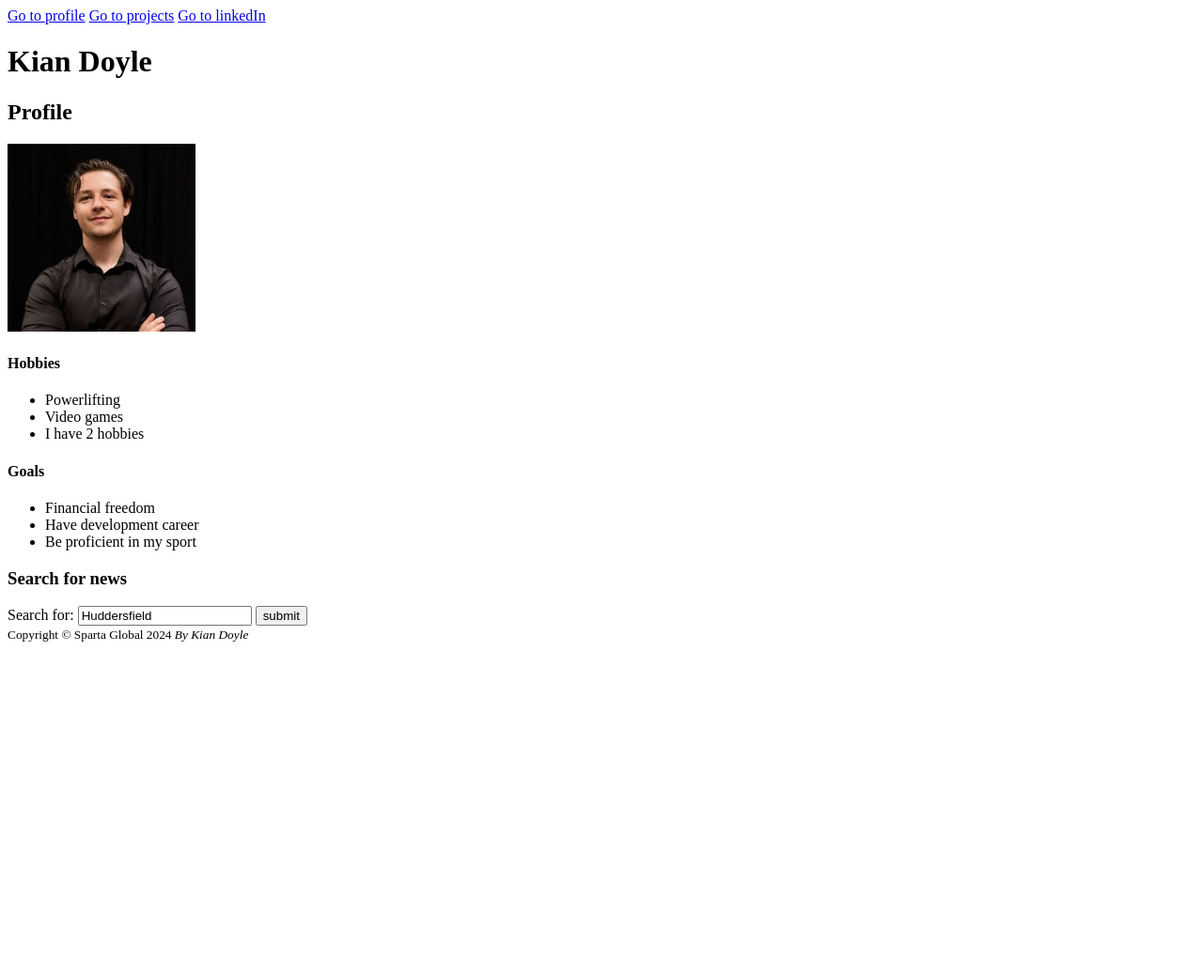
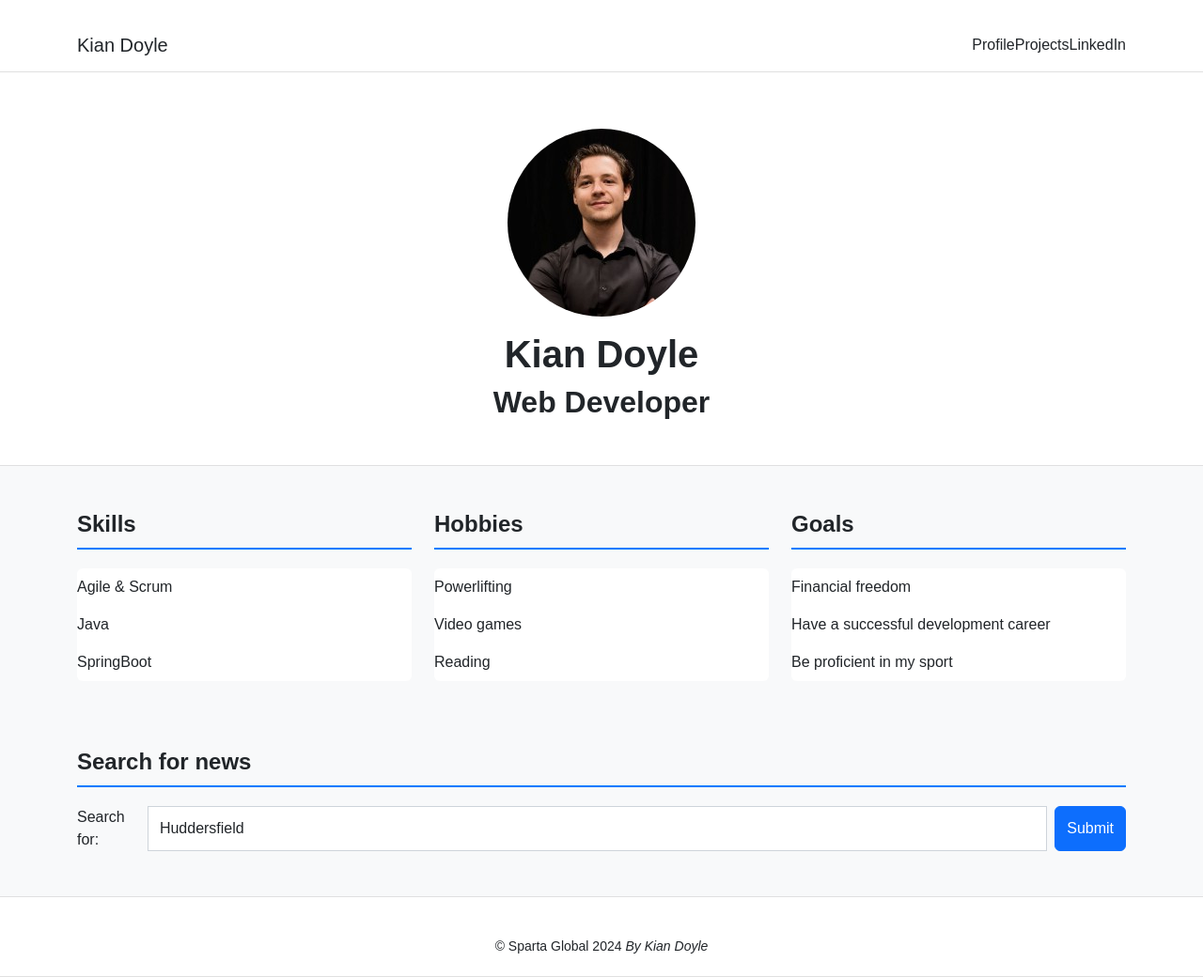
Before and after one commit to KianDoyleSparta/Profile, a plain HTML site: page index.html in a window 1280 px wide. Shown: the whole page at 94% size. Before the commit the page ends 800 px from the top, so only its background shows below. Drawn offline with nearby package versions, Linux system fonts and the light colour scheme.

Commit message:
Redined style for profile

```diff
--- a/index.css
+++ b/index.css
@@ -0,0 +1,55 @@
+body {
+    font-family: Arial, sans-serif;
+    background-color: #f8f9fa;
+    color: #212529;
+}
+
+.navbar, .footer {
+    background-color: #ffffff;
+    border-bottom: 1px solid #e0e0e0;
+}
+
+.navbar-brand, .nav-link {
+    color: #212529 !important;
+}
+
+header {
+    background-color: #ffffff;
+    padding: 40px 0;
+    text-align: center;
+    border-bottom: 1px solid #e0e0e0;
+}
+
+header img {
+    max-width: 150px;
+    border-radius: 50%;
+}
+
+h1, h2, h3, h4 {
+    font-weight: 700;
+}
+
+.container {
+    margin-top: 20px;
+}
+
+.list-group-item {
+    border: none;
+    padding-left: 0;
+}
+
+.section-title {
+    border-bottom: 2px solid #007bff;
+    padding-bottom: 10px;
+    margin-bottom: 20px;
+}
+
+.form-control {
+    border-radius: 0;
+}
+
+footer {
+    background-color: #ffffff;
+    padding: 20px 0;
+    border-top: 1px solid #e0e0e0;
+}
--- a/index.html
+++ b/index.html
@@ -7,53 +7,141 @@
     <meta name="author" content="Kian Doyle">
     <meta name="description" content="This page is useful!!!">
     <link rel="stylesheet" href="index.css">
+    <link href="https://cdn.jsdelivr.net/npm/bootstrap@5.2.3/dist/css/bootstrap.min.css" rel="stylesheet" integrity="sha384-rbsA2VBKQhggwzxH7pPCaAqO46MgnOM80zW1RWuH61DGLwZJEdK2Kadq2F9CUG65" crossorigin="anonymous">
     <title>Profile</title>
+    <style>
+        body {
+            font-family: Arial, sans-serif;
+            background-color: #f8f9fa;
+            color: #212529;
+        }
+
+        .navbar, .footer {
+            background-color: #ffffff;
+            border-bottom: 1px solid #e0e0e0;
+        }
+
+        .navbar-brand, .nav-link {
+            color: #212529 !important;
+        }
+
+        header {
+            background-color: #ffffff;
+            padding: 40px 0;
+            text-align: center;
+            border-bottom: 1px solid #e0e0e0;
+        }
+
+        header img {
+            max-width: 150px;
+            border-radius: 50%;
+        }
+
+        h1, h2, h3, h4 {
+            font-weight: 700;
+        }
+
+        .container {
+            margin-top: 20px;
+        }
+
+        .list-group-item {
+            border: none;
+            padding-left: 0;
+        }
+
+        .section-title {
+            border-bottom: 2px solid #007bff;
+            padding-bottom: 10px;
+            margin-bottom: 20px;
+        }
+
+        .form-control {
+            border-radius: 0;
+        }
+
+        footer {
+            background-color: #ffffff;
+            padding: 20px 0;
+            border-top: 1px solid #e0e0e0;
+        }
+    </style>
 </head>
 
 <body>
-    <nav>
-        <a href="index.html">Go to profile</a>
-        <a href="projects.html">Go to projects</a>
-        <a href="https://www.linkedin.com/in/kianjdoyle" target="_blank">Go to linkedIn</a>
+    <!-- Navigation Bar -->
+    <nav class="navbar navbar-light">
+        <div class="container">
+            <a class="navbar-brand" href="#">Kian Doyle</a>
+            <div class="d-flex">
+                <a class="nav-link" href="index.html">Profile</a>
+                <a class="nav-link" href="projects.html">Projects</a>
+                <a class="nav-link" href="https://www.linkedin.com/in/kianjdoyle" target="_blank">LinkedIn</a>
+            </div>
+        </div>
     </nav>
 
+    <!-- Header -->
     <header>
+        <div class="container">
+            <img src="Images/image.png" class="img-fluid rounded-circle mb-3" alt="Profile Image">
             <h1>Kian Doyle</h1>
-        <h2>Profile</h2>
-        <img src="Images/image.png" alt="this is an image of an image" width="200px">
+            <h2>Web Developer</h2>
+        </div>
     </header>
 
-    <section>
-        <h4>Hobbies</h4>
-        <ul>
-            <li>Powerlifting</li>
-            <li>Video games</li>
-            <li>I have 2 hobbies</li>
+    <!-- Main Content -->
+    <div class="container my-5">
+        <div class="row">
+            <!-- Skills Section -->
+            <section class="col-md-4 mb-4">
+                <h4 class="section-title">Skills</h4>
+                <ul class="list-group">
+                    <li class="list-group-item">Agile & Scrum</li>
+                    <li class="list-group-item">Java</li>
+                    <li class="list-group-item">SpringBoot</li>
                 </ul>
             </section>
 
-    <section>
-        <h4>Goals</h4>
-        <ul>
-            <li>Financial freedom</li>
-            <li>Have development career</li>
-            <li>Be proficient in my sport</li>
+            <!-- Hobbies Section -->
+            <section class="col-md-4 mb-4">
+                <h4 class="section-title">Hobbies</h4>
+                <ul class="list-group">
+                    <li class="list-group-item">Powerlifting</li>
+                    <li class="list-group-item">Video games</li>
+                    <li class="list-group-item">Reading</li>
                 </ul>
             </section>
 
-    <section>
-        <h3>Search for news</h3>
-        <form action="https://www.bbc.co.uk/search">
-            <label for="search">Search for:</label>
-            <input id="search" name="q" type="textbox" value="Huddersfield">
-            <input type="submit" class="button" value="submit">
+            <!-- Goals Section -->
+            <section class="col-md-4 mb-4">
+                <h4 class="section-title">Goals</h4>
+                <ul class="list-group">
+                    <li class="list-group-item">Financial freedom</li>
+                    <li class="list-group-item">Have a successful development career</li>
+                    <li class="list-group-item">Be proficient in my sport</li>
+                </ul>
+            </section>
+        </div>
+
+        <!-- Search Form -->
+        <section class="my-5">
+            <h4 class="section-title">Search for news</h4>
+            <form id="myForm" action="https://www.bbc.co.uk/search" target="_blank" class="d-flex flex-column flex-md-row">
+                <label for="search" class="me-2 mb-2 mb-md-0">Search for:</label>
+                <input id="search" name="q" type="text" class="form-control me-2 mb-2 mb-md-0" value="Huddersfield">
+                <button type="submit" class="btn btn-primary">Submit</button>
             </form>
         </section>
+    </div>
 
-    <footer>
+    <!-- Footer -->
+    <footer class="footer text-center">
+        <div class="container">
             <small>
-            Copyright &#169; Sparta Global 2024 <cite>By Kian Doyle</cite>
+                &copy; Sparta Global 2024 <cite>By Kian Doyle</cite>
             </small>
+        </div>
     </footer>
 </body>
 
```
Also changed, not shown: projects.html (+2 -2 lines). Lines whose indentation alone changed are shown as unchanged.
